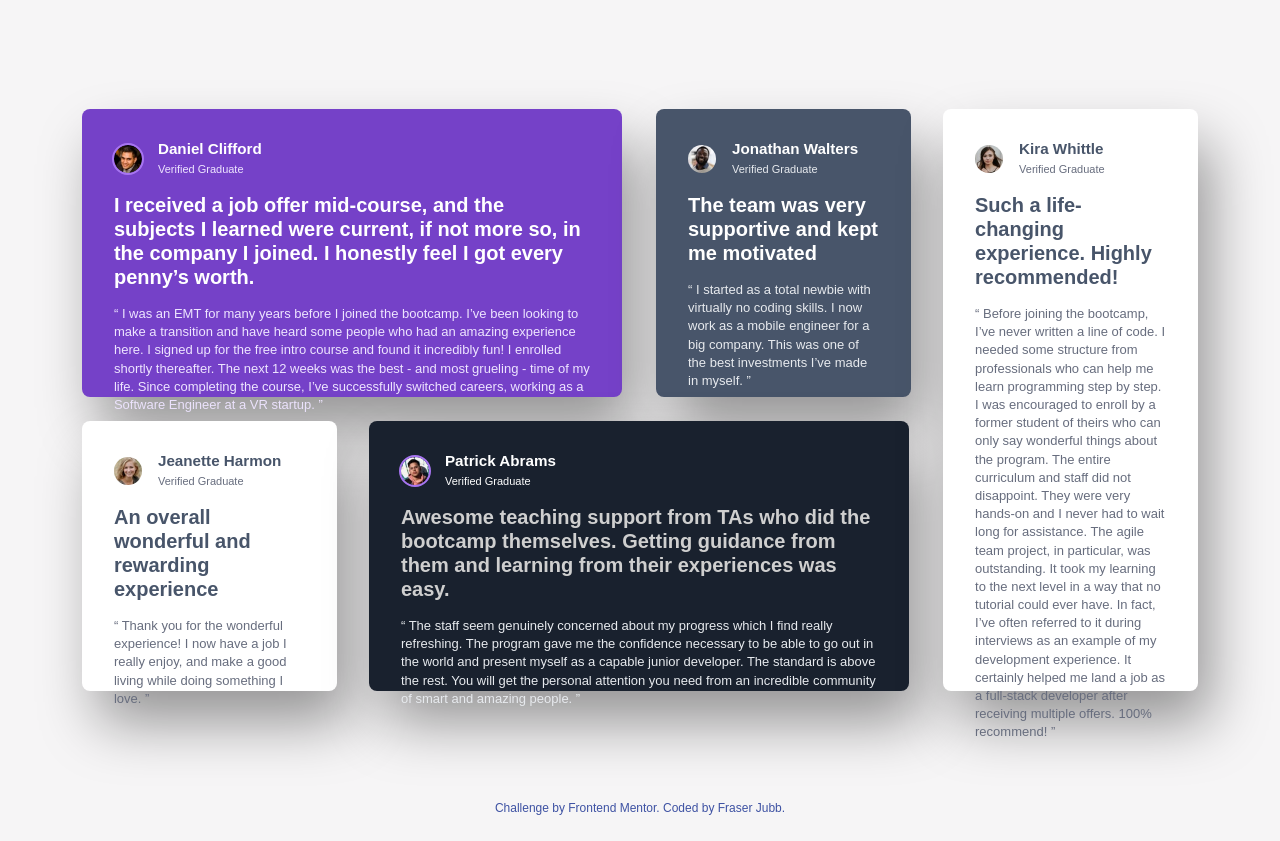
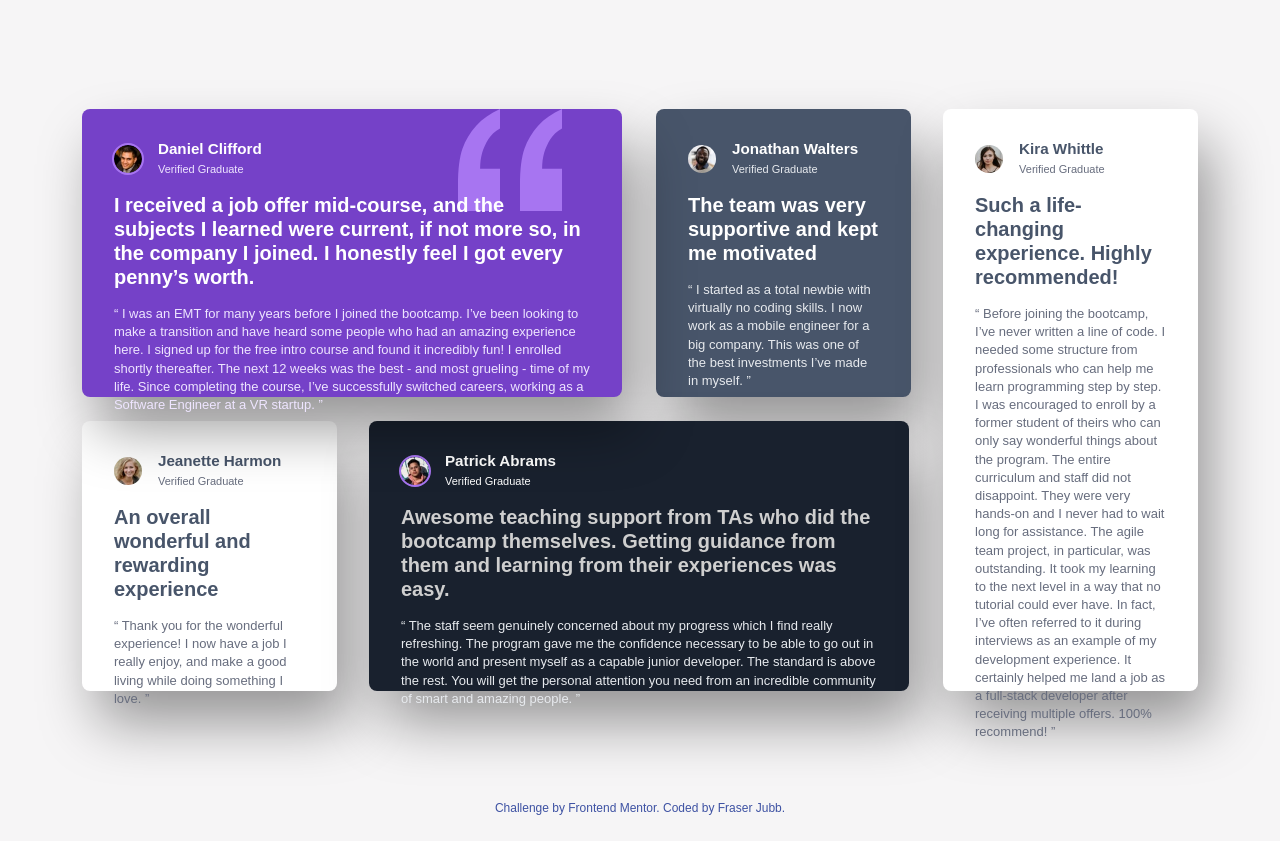
Before and after one commit to fraserjubb/fm-testimonial-grid, a plain HTML site: page index.html in a window 1280 px wide. Drawn offline with Linux system fonts and the light colour scheme; a web font is replaced by a local one.

Commit message:
Added decor to card 1

```diff
--- a/css/styles.css
+++ b/css/styles.css
@@ -198,6 +198,7 @@ Basic Card:
   font-size: var(--20px);
   line-height: 1.2;
   font-weight: 600;
+  z-index: 2;
 }
 
 .card__quote {
@@ -208,24 +209,64 @@ Basic Card:
 Unique Card Properties
 ****
 */
+
+/*
+**
+Card 1
+**
+*/
 .card--1 {
   background-color: var(--clr-purple-500);
   color: #fff;
+
+  position: relative;
 }
 
+/* Decor */
+.card--1::before {
+  content: "";
+  width: 104px;
+  height: 102px;
+  background: url("/assets/images/bg-pattern-quotation.svg");
+  color: yellow;
+  position: absolute;
+  top: 0;
+  left: 376px;
+}
+
+/*
+**
+Card 2
+**
+*/
 .card--2 {
   background-color: var(--clr-grey-500);
   color: #fff;
 }
 
+/*
+**
+Card 3
+**
+*/
 .card--3 {
 }
 
+/*
+**
+Card 4
+**
+*/
 .card--4 {
   background-color: var(--clr-dark-blue);
   color: #fff;
 }
 
+/*
+**
+Card 5
+**
+*/
 .card--5 {
 }
 
```
